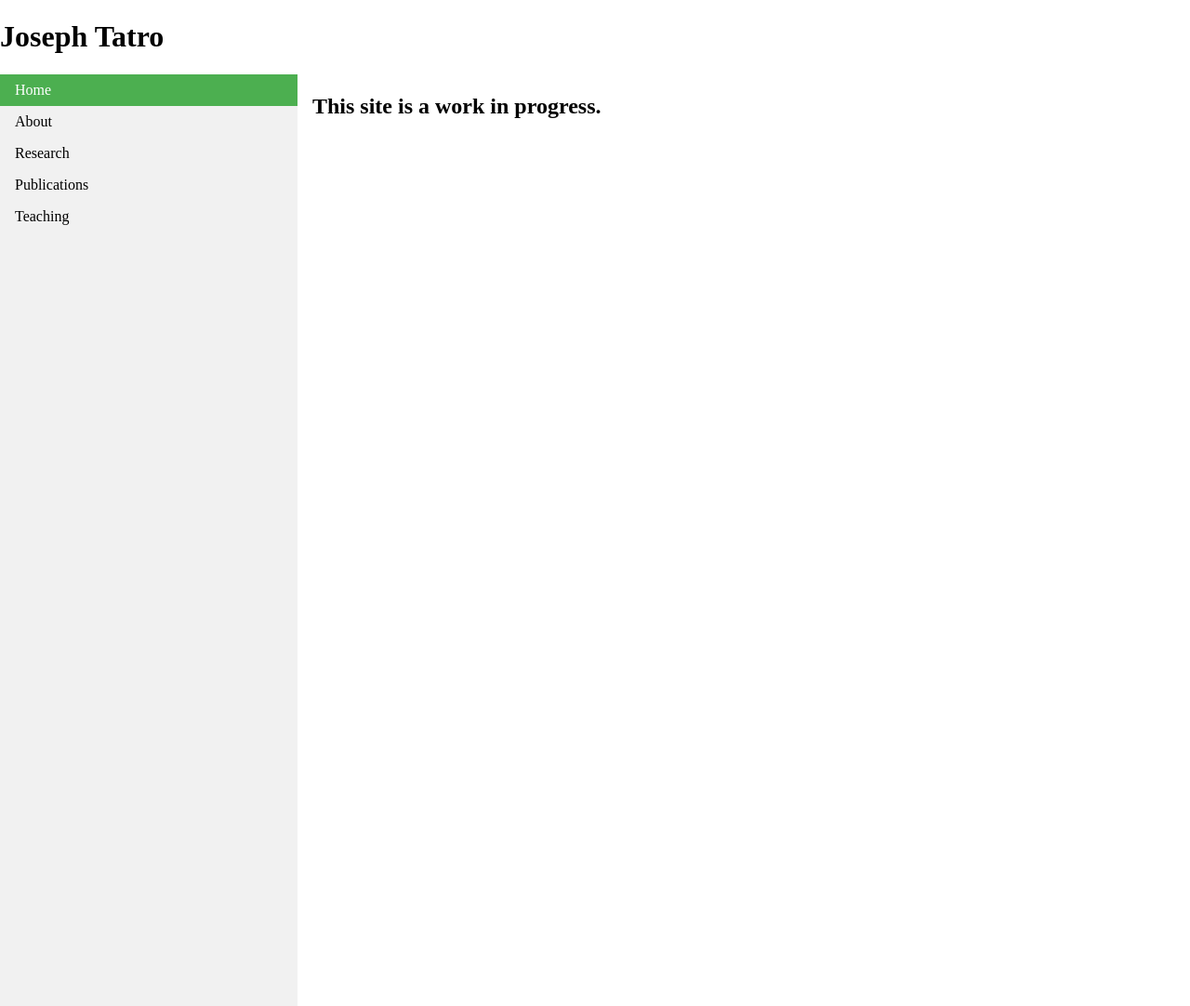
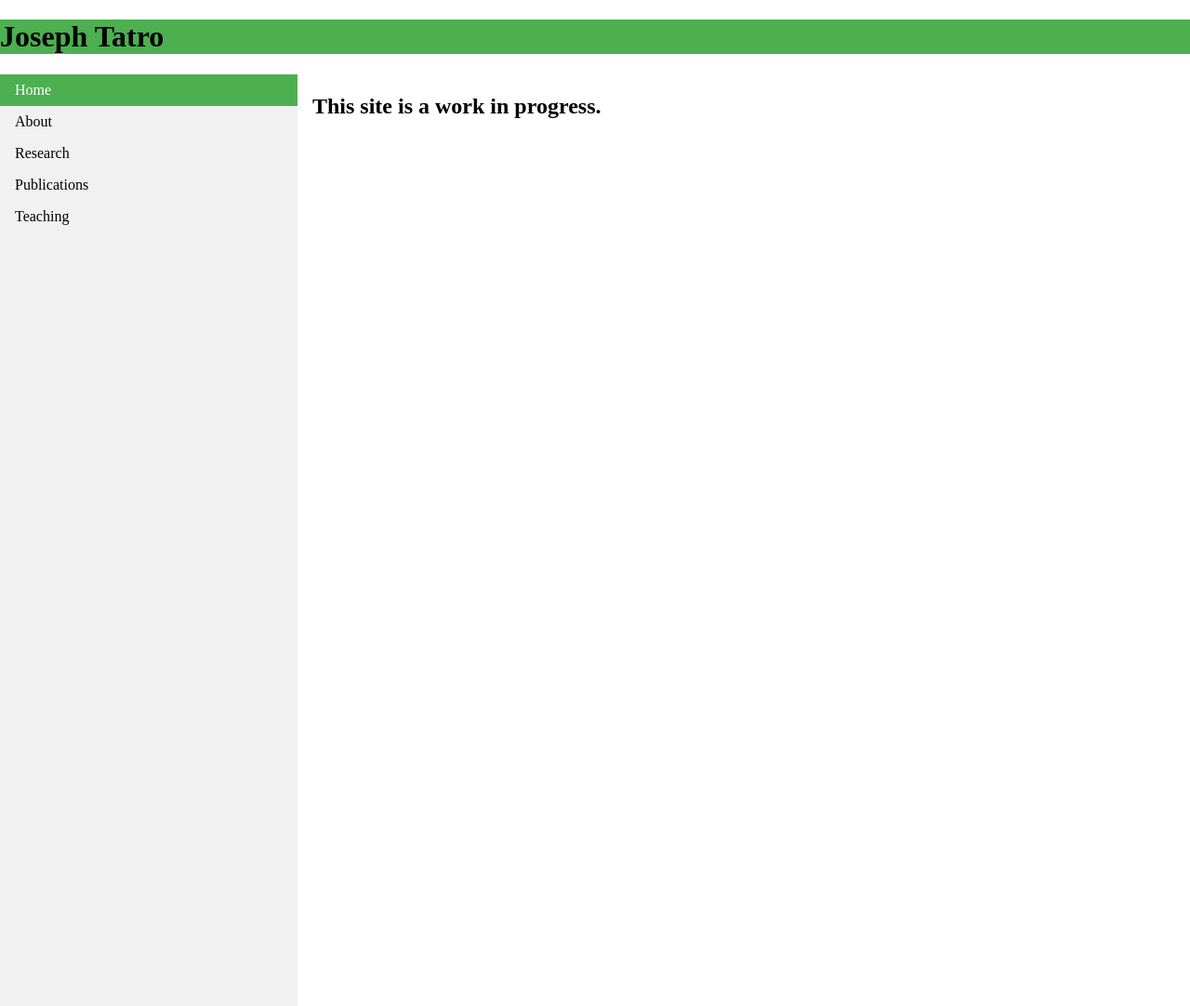
Before and after one commit to tatron/tatron.github.io, a Jekyll site: the page built from index.html, in a window 1280 px wide and 1082 px high. Shown: the whole window at 93% size. Built offline with Jekyll 4.4.1, drawn with Linux system fonts in a browser that asks for light colours.

Commit message:
Update default.html

```diff
--- a/_layouts/default.html
+++ b/_layouts/default.html
@@ -2,15 +2,19 @@
 <html>
   <head>
     <style>
-    head {
+    header {
       background-color: #4CAF50;
     }
     </style>
-    <h1> Joseph Tatro </h1>
     <meta charset="utf-8">
     <title>{{ page.title }}</title>
     <meta name="viewport" content="width=device-width, initial-scale=1.0">
   </head>
+
+  <header>
+    <h1> Joseph Tatro </h1>
+  </header>
+
   <body>
     <style>
     body {margin: 0;}
```
